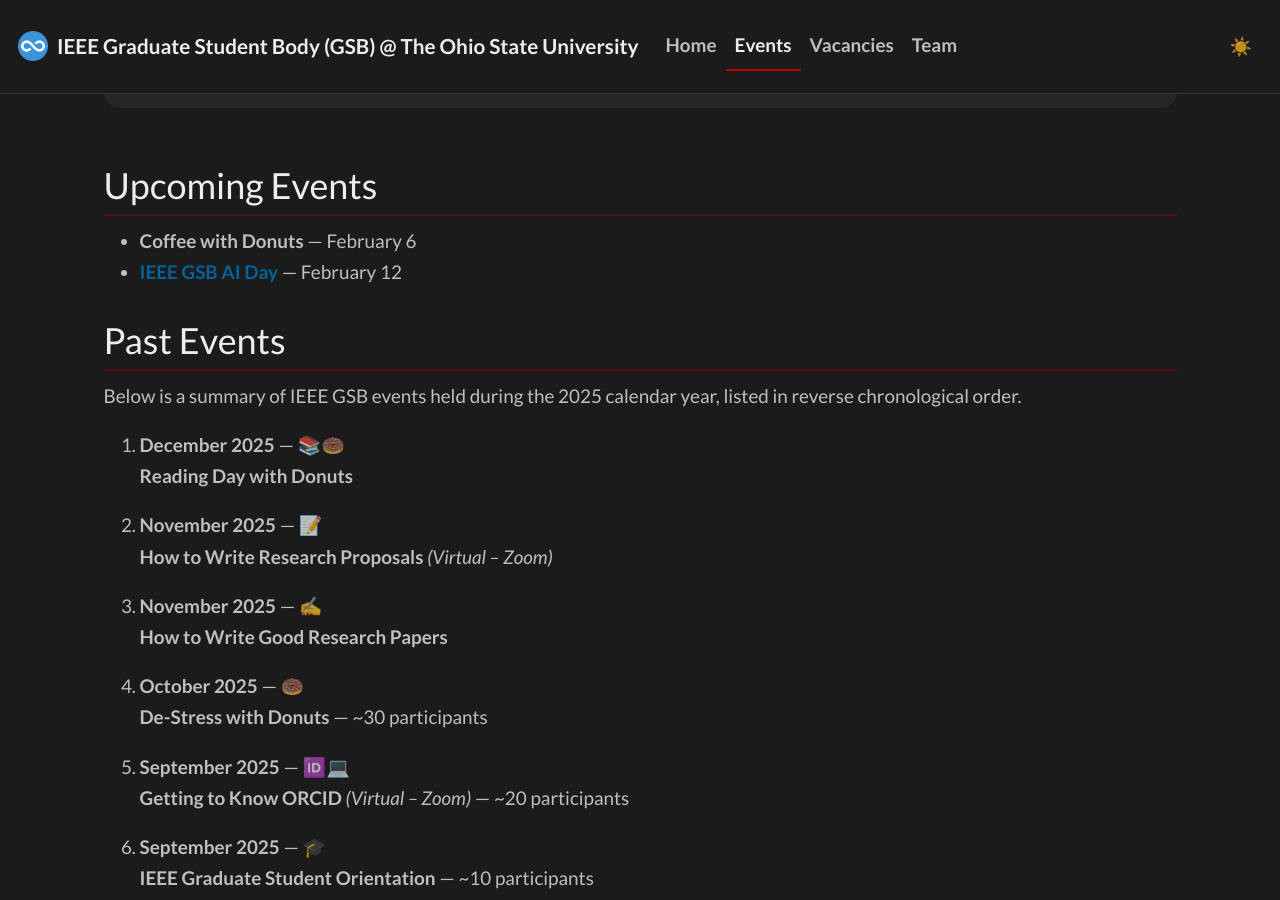
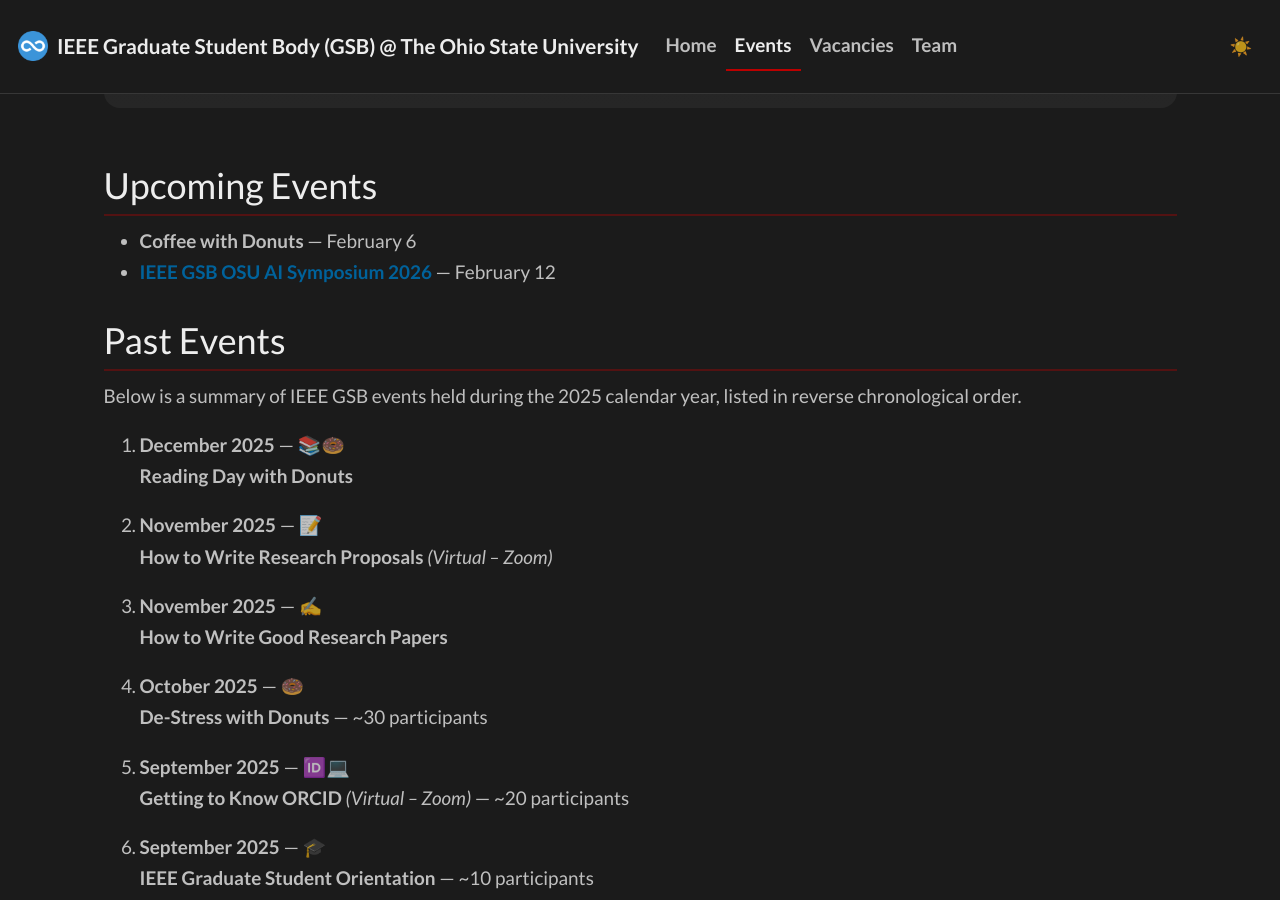
Before and after one commit to ieeegsbosu/ieeegsbosu.github.io, a Jekyll site: the page built from _pages/events.md, in a window 1280 px wide and 900 px high, scrolled down 494 px. Built offline with Jekyll 4.4.1, drawn with Linux system fonts in a browser that asks for light colours; nearby versions of some CDN libraries; a style sheet for code colours, icons or effects is not loaded.

Commit message:
Update events.md

```diff
--- a/_pages/events.md
+++ b/_pages/events.md
@@ -43,7 +43,7 @@ show_title: false
 {:/nomarkdown}
 ## Upcoming Events
 - **Coffee with Donuts** — February 6
-- **<a href="{{ site.baseurl }}/subpages/aiday/">IEEE GSB AI Day</a>** — February 12
+- **<a href="{{ site.baseurl }}/subpages/aiday/">IEEE GSB OSU AI Symposium 2026</a>** — February 12
 
 ## Past Events
 
```
